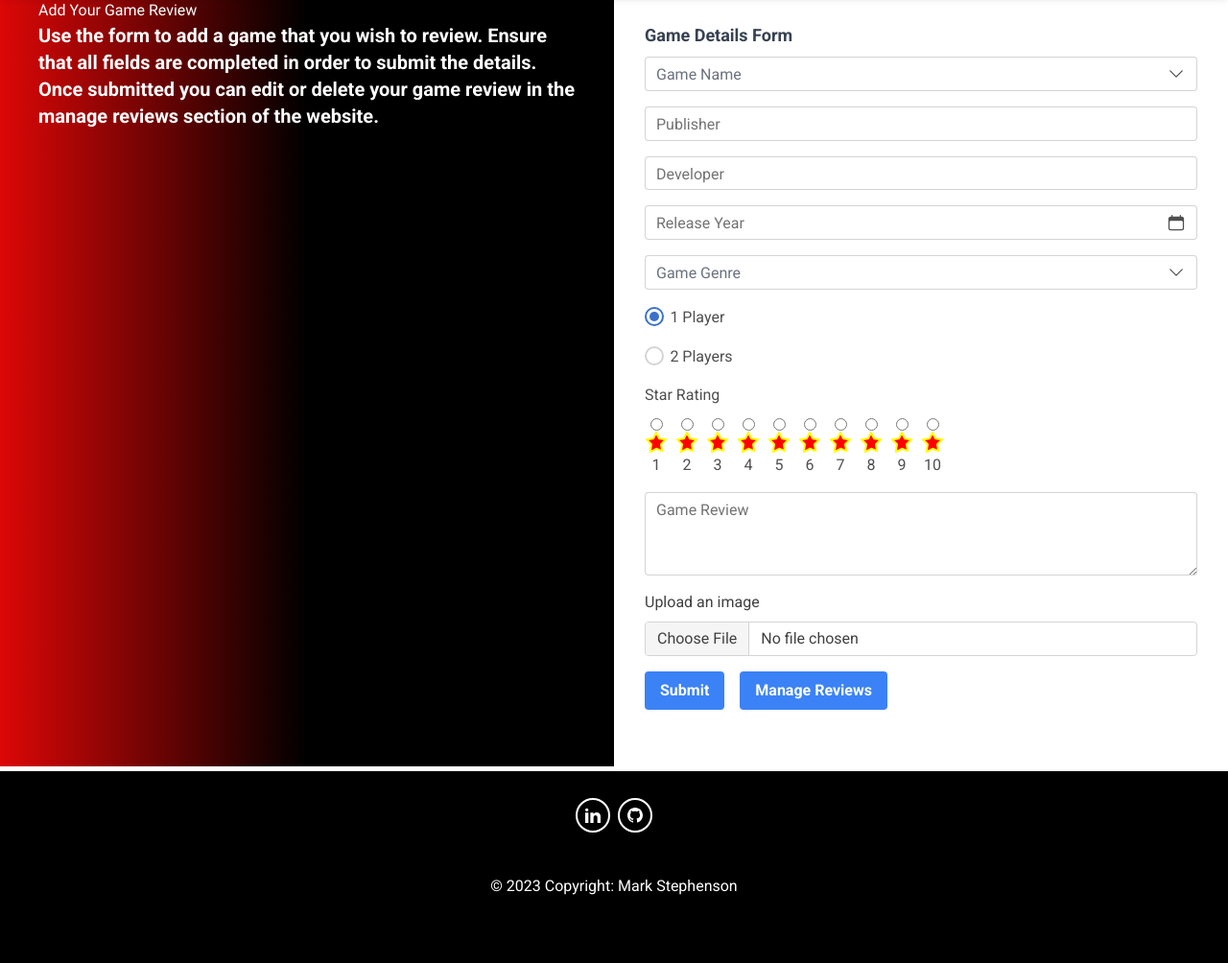
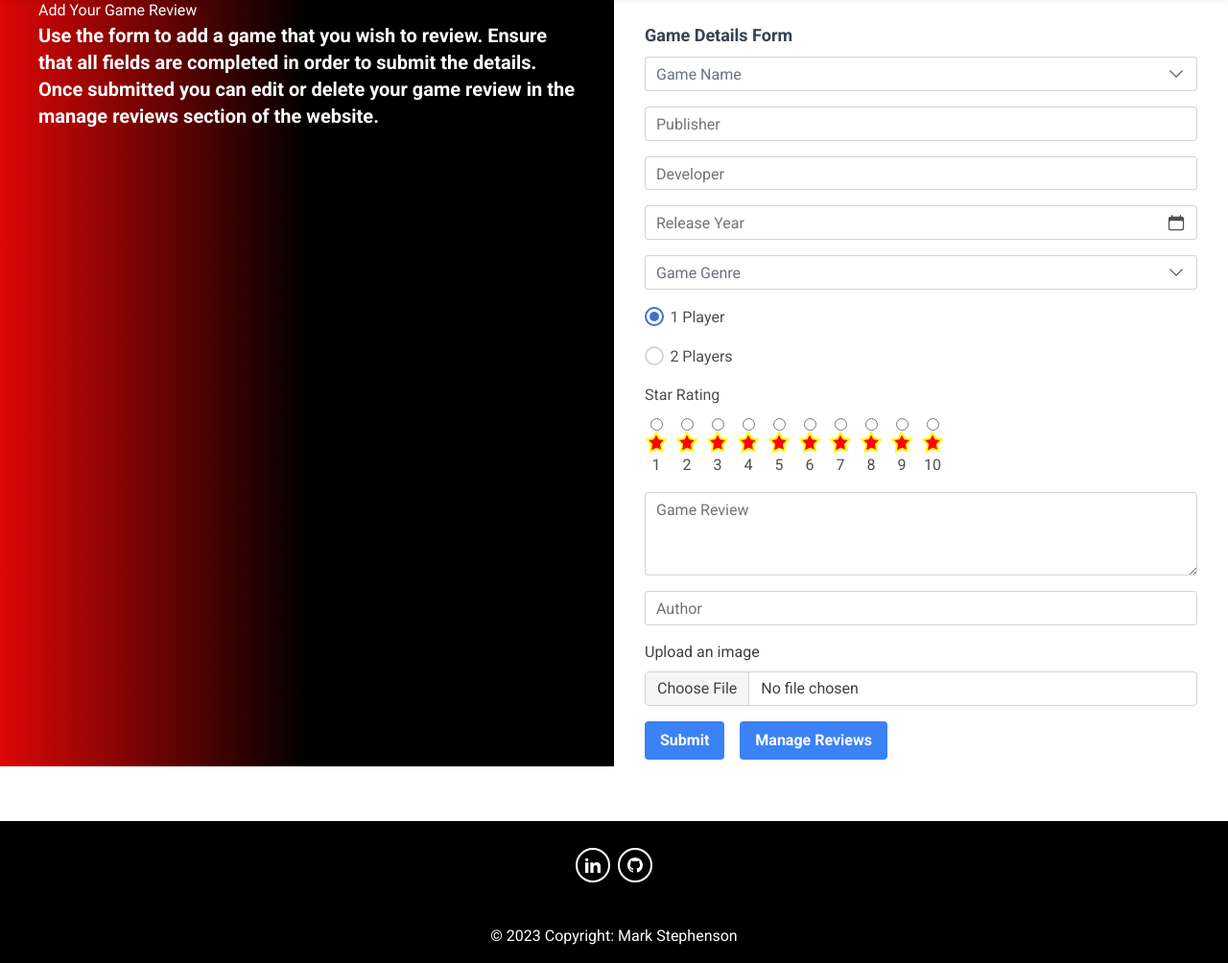
Before and after one commit to MJstephenson/game-reviews, a Flask app: page /add_review in a window 1280 px wide. Shown: the part 93-1097 px from the top of the page at 96% size. Before the commit the page ends 1026 px from the top, so only its background shows below. Run offline with Flask 3, Linux system fonts and the light colour scheme; some libraries are stand-ins or nearby versions; some web fonts are replaced.

Commit message:
Add author field  to update all user_id records

```diff
--- a/app.py
+++ b/app.py
@@ -124,6 +124,7 @@ def add_review():
     if request.method == 'POST':
         game_name = request.form.get('game_name') # This will get the game name
         user_id = ObjectId(session['user_id']) # This will get the id of the user
+        author = request.form.get('author') # This will get the author from the form
 
         existing_review = mongo.db.add_review.find_one( # This code will check if a review for this game is in my database for this user
             {'game_name': game_name, 'user_id': user_id}
@@ -142,10 +143,17 @@ def add_review():
                 'game_review': request.form.get('game_review'),
                 'star_rating': request.form.get('star_rating'),
                 'date': datetime.now().strftime('%Y-%m-%d'),
+                'author': author,
                 'username': session['user'], # Add the username from my current session to the database with the form
                 'user_id': ObjectId(session['user_id']), # Add the user id from the session to the database
             }
             mongo.db.add_review.insert_one(review)
+
+            mongo.db.add_review.update_many( # this will update all of the users reviews tio have the same authors name
+                {'user_id': ObjectId(session['user_id'])},
+                {'$set': {'author': author}}
+            )
+
             flash('Review successfully added')
 
     game_names = get_games()
--- a/templates/add_review.html
+++ b/templates/add_review.html
@@ -170,6 +170,22 @@
                     >
                 </div>
 
+                <!-- author -->
+                <div class="relative mb-3" data-te-input-wrapper-init>
+                  <input
+                    type="text"
+                    name="author"
+                    class="peer block min-h-[auto] w-full rounded border-0 bg-transparent px-3 py-[0.32rem] leading-[1.6] outline-none transition-all duration-200 ease-linear focus:placeholder:opacity-100 peer-focus:text-primary data-[te-input-state-active]:placeholder:opacity-100 motion-reduce:transition-none dark:text-neutral-200 dark:placeholder:text-neutral-200 dark:peer-focus:text-primary [&:not([data-te-input-placeholder-active])]:placeholder:opacity-0"
+                    id="author"
+                    placeholder="author"
+                    required />
+                  <label
+                    for="author"
+                    class="pointer-events-none absolute left-3 top-0 mb-0 max-w-[90%] origin-[0_0] truncate pt-[0.37rem] leading-[1.6] text-neutral-500 transition-all duration-200 ease-out peer-focus:-translate-y-[0.9rem] peer-focus:scale-[0.8] peer-focus:text-primary peer-data-[te-input-state-active]:-translate-y-[0.9rem] peer-data-[te-input-state-active]:scale-[0.8] motion-reduce:transition-none dark:text-neutral-200 dark:peer-focus:text-primary"
+                    >Author
+                  </label>
+              </div>
+
                 <!-- Image Upload -->
                 <div class="mb-3">
                     <label
--- a/templates/manage_reviews.html
+++ b/templates/manage_reviews.html
@@ -17,7 +17,7 @@
 
     <!-- Right column container for user in session reviews / else show text and link to add_review.html-->
 
-    <div class="px-4 md:px-0 lg:w-6/12 h-screen">
+    <div class="px-4 md:px-0 lg:w-6/12">
         {% for review in reviews %}
         <div class="my-8 border border-gray-300 p-4 w-5/6 mx-auto hover:scale-105 shadow-xl overflow-x-hidden overflow-wrap">
             <h2 class="text-2xl font-bold capitalize">{{ review.game_name }}</h2>
@@ -36,6 +36,7 @@
                 {% endfor %}
             <p class="mt-4"><span>Game Review: </span>{{ review.game_review }}</p>
             <p class="mt-4"><span>Date: </span>{{ review.date }}</p>
+            <p class="mt-4"><span>By: </span>{{ review.author }}</p>
             <div class="flex justify-between">
                 <form action="">
                     <button type="button"
```
